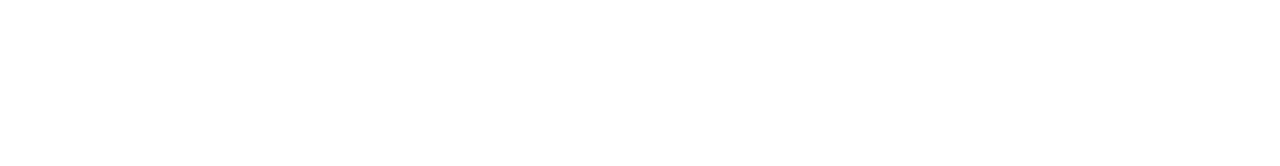
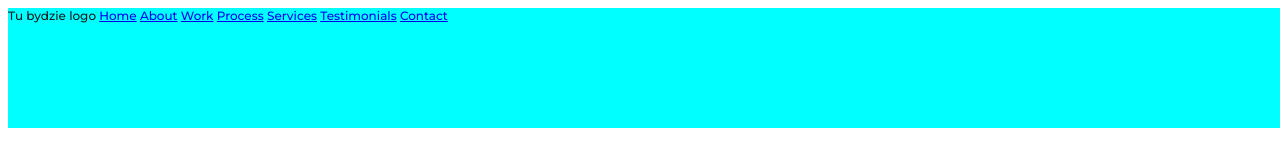
Before and after one commit to Xanechir/Technologie-Webowe, a plain HTML site: page index.html in a window 1280 px wide. Drawn offline with Linux system fonts and the light colour scheme.

Commit message:
Placeholder header + font implementation

```diff
--- a/index.html
+++ b/index.html
@@ -7,10 +7,25 @@
     <meta http-equiv="X-UA-Compatible" content="ie=edge">
     <title>Piroll Design</title>
 
+    <link rel="preconnect" href="https://fonts.googleapis.com">
+    <link rel="preconnect" href="https://fonts.gstatic.com" crossorigin>
+    <link href="https://fonts.googleapis.com/css2?family=Montserrat:ital,wght@0,100..900;1,100..900&family=Nunito+Sans:ital,opsz,wght@0,6..12,200..1000;1,6..12,200..1000&display=swap" rel="stylesheet">
+
     <link rel="stylesheet" href="style.css">
 
   </head>
   <body>
 
+    <section class="header">
+        Tu bydzie logo
+        <a href="#home-section">Home</a>
+        <a href="#about-section">About</a>
+        <a href="#work-section">Work</a>
+        <a href="#process-section">Process</a>
+        <a href="#services-section">Services</a>
+        <a href="#testiomonials-section">Testimonials</a>
+        <a href="#contact-section">Contact</a>
+    </section>
+
   </body>
 </html>
--- a/style.css
+++ b/style.css
@@ -0,0 +1,18 @@
+html{
+    margin: 0;
+    padding: 0;
+}
+
+body {
+    background-color: white;
+}
+
+section.header{
+    height: 15vh;
+    width: 100vw;
+    background-color: aqua;
+    font-family: Montserrat;
+    font-weight: 500;
+    font-size: 12px;
+    color: rgb(25, 25, 25);
+}
```
